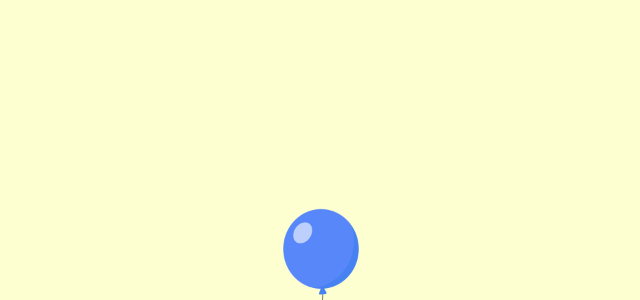
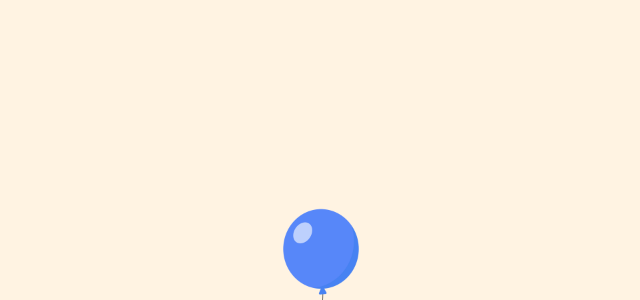
Before and after one commit to Fadhraa/Ultah_dania_19, a plain HTML site: page index.html in a window 1280 px wide. Shown: the part 500-800 px from the top of the page, without its empty margins (319-959 px from the left). Drawn offline with nearby package versions, Linux system fonts and the light colour scheme; a web font is replaced by a local one.

Commit message:
Update styles.css

```diff
--- a/styles.css
+++ b/styles.css
@@ -3,7 +3,7 @@
     padding: 0;
 }
 :root{
-    --bg-color:rgb(254, 255, 209);
+    --bg-color:rgb(255, 243, 226);
     --primary-color:rgb(165, 111, 49);
 }
 body {
```
